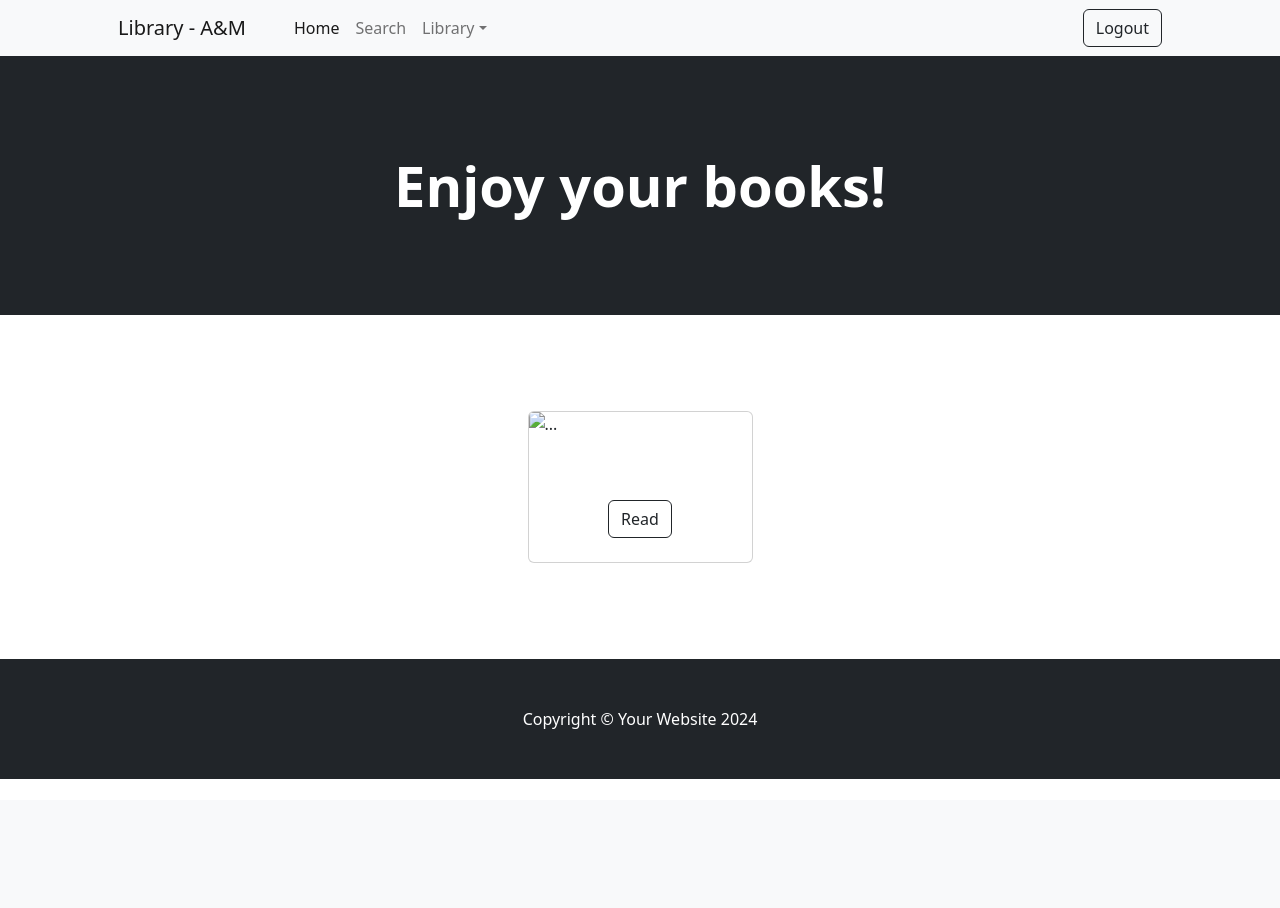
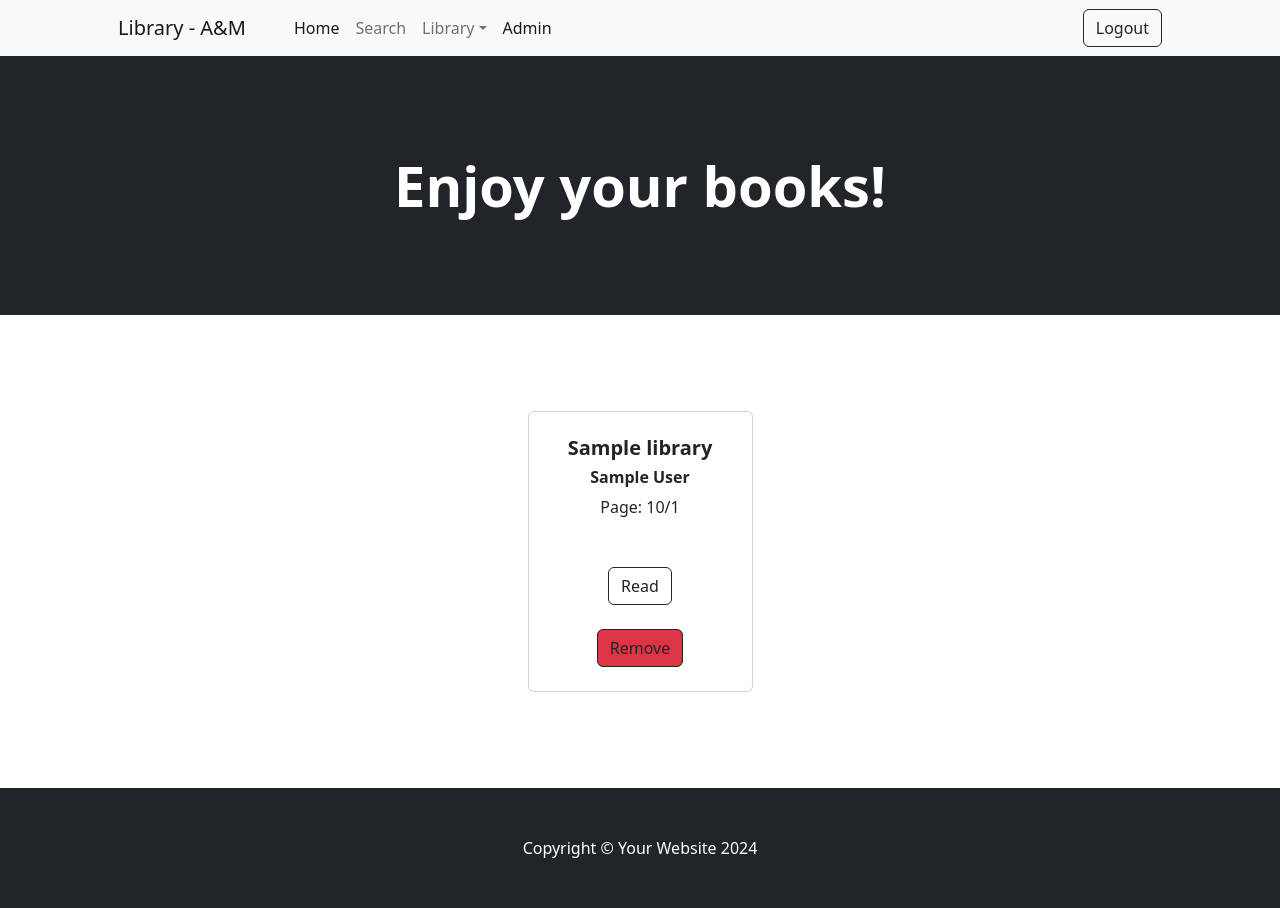
Before and after one commit to Vronst/Library-Microservices, a Flask app: page /library/my_library in a window 1280 px wide. Before the commit the page ends 779 px from the top, so only its background shows below. Run offline with Flask 3, Linux system fonts and the light colour scheme; a user stored in the database is signed in; tables that the repository leaves empty hold one stand-in row (values such as "Sample post"); some libraries are stand-ins or nearby versions.

Commit message:
adding and removing books work

```diff
--- a/Library_server/ui_backend/run.py
+++ b/Library_server/ui_backend/run.py
@@ -1,9 +1,23 @@
 import os
+import sys
 from server import create_app # db
 
 
 app = create_app()
 
 if __name__ == '__main__':
+    if '-p' in sys.argv:
+        populate_users_db()
+        sys.argv.remove('-p')
+    if '-Rp' in sys.argv:
+        from server.utils import populate_users_db, reset_database
+        reset_database()
+        populate_users_db()
+        sys.argv.remove('-Rp')
+    if '-R' in sys.argv:
+        from server.utils import reset_database
+        reset_database()
+        sys.argv.remove('-R')
+
     port: int = int(os.getenv('UI_PORT', 14440))
     app.run(debug=True, host='0.0.0.0', port=port)
--- a/Library_server/ui_backend/server/__init__.py
+++ b/Library_server/ui_backend/server/__init__.py
@@ -11,6 +11,11 @@ from .utils import login_manager
 session: scoped_session
 
 
+def get_engine() -> Engine:
+    engine: Engine = create_engine(Config.DATABASE_URL)
+    return engine
+
+
 def create_app() -> Flask:
     global session
 
@@ -21,7 +26,7 @@ def create_app() -> Flask:
     login_manager.init_app(app)
     login_manager.login_view = 'auth.login'
 
-    engine: Engine = create_engine(Config.DATABASE_URL)
+    engine: Engine = get_engine()
     sessionlocal: sessionmaker = sessionmaker(autocommit=False, autoflush=False, bind=engine)
     session = scoped_session(sessionlocal)
 
--- a/Library_server/ui_backend/server/routes/main.py
+++ b/Library_server/ui_backend/server/routes/main.py
@@ -14,8 +14,7 @@ main = Blueprint(
     template_folder=os.path.join(
         os.path.dirname(__file__), '../templates/main'))
 
-# TODO: showing books after login in library and latest in index
-# TODO: search route, famili library, all books, your library
+# TODO: change session to only store book id's and use them to query cache, like redis
 
 @main.route('/')
 def index() -> str:
@@ -37,11 +36,7 @@ def index() -> str:
     # here I should receive books
     # books: list[dict]
 
-    # for book in books:
-    #     rating = book.get('rating', None)
-    #     if rating:
-    #         book['rating'] = round(rating)
-    #         book['img'] = book['img'] | 'https://dummyimage.com/600x700/dee2e6/6c757d.jpg'
+    # 'https://dummyimage.com/600x700/dee2e6/6c757d.jpg'
 
     # TODO: Delete example book
     # book: dict = {
@@ -67,27 +62,30 @@ def index() -> str:
     }
     import copy  #FIXME: delete this
     ...
-    try:
-        response = requests.get('http://localhost:7056/api/Books')
-        books = response.text
-    except requests.exceptions.ConnectionError:
-        books = None
-        flash('Due to some error we couldn\'t load our books')
+    # try:
+    #     response = requests.get('http://localhost:7056/api/Books')
+    #     books = response.text
+    # except requests.exceptions.ConnectionError:
+    #     books = None
+    #     flash('Due to some error we couldn\'t load our books')
     session['books'] = [copy.deepcopy(books), copy.deepcopy(books)]  # FIXME: delete [] and add request to mateo db
     return render_template('index.html', books=[books, books])
 
 
 @main.route('/book/<string:author>/<string:name>/')
-def book_view(author, name) -> str:
-    if books := session.get('books'):
+def book_view(author: str, name: str) -> str:
+    if books := session.get('books', None):
+        ...  # query matis db for books since session should hold only id's / check redis?
         for book in books:
             current_book = book if book.get('autor') == author and book.get('tytul') == name else None
             if current_book:
+                session['current_book'] = current_book
                 break
     else:
         # TODO: query matis db
         ...
-    return render_template('book_view.html', book=current_book, related_books=[1, 1])
+    in_library: Library | None = db_session.query(Library).filter(Library.book_author == author, Library.book_name == name).first()
+    return render_template('book_view.html', book=current_book, related_books=[1, 1], in_library=in_library)
 
 
 @main.route('/search/', methods=['GET', 'POST'])
@@ -100,6 +98,12 @@ def search() -> str:
     return render_template('search.html', form=form)
 
 
+@main.route('/library/')
+def all_books() -> str:
+    ...
+    return render_template('library.html')
+
+
 @main.route('/library/family_library/')
 @login_required
 def family_library() -> str:
@@ -107,7 +111,7 @@ def family_library() -> str:
    return render_template('library.html')
 
 
-@main.route('/library/my_library')
+@main.route('/library/my_library', methods=['GET'])
 @login_required
 def user_library() -> str:
     books: list[Library] = db_session.query(Library).filter(
@@ -117,20 +121,48 @@ def user_library() -> str:
     return render_template('library.html', pofile=f"{current_user.name}'s Library", books=books)
 
 
-@main.route('/library/')
-def all_books() -> str:
-    ...
-    return render_template('library.html')
+# @main.route('/library/my_library/<string:author>/<string:name>')
+# @login_required
+# def owned_book(author: str, name:str) -> str | Response:
+#     book = db_session.query(Library).filter(
+#         Library.user_id == current_user.get_id(),
+#         Library.book_author == author,
+#         Library.book_name == name)
+#     if book:
+#         ...
+#         return render_template('book.html')
+#     else:
+#         # TODO: query matis db and based on result redirect to correct page
+#         if ...:
+#             return redirect(url_for('main.book_view'))
+#         else:
+#             return redirect(url_for('main.user_library'))
 
 
-@main.route('/add/<string:author>/<string:name>')
+@main.route('/library/my_library/<string:author>/<string:name>', methods=['POST', 'DELETE'])
 @login_required
-def add_to_library(author, name) -> Response:
-    new_book = Library(
-        book_name=name,
-        book_author=author,
-        user_id=int(current_user.get_id()),
-    )
-    db_session.add(new_book)
-    db_session.commit()
-    return redirect(url_for('book_view', author=author, name=name))
+def edit_library(author: str, name: str) -> tuple[str, int] | Response:
+    check_user_db = db_session.query(Library).filter(Library.book_author == author, Library.book_name == name).first()
+    check_our_db = ...  # check if we have book
+
+    if request.method == 'POST' and not check_user_db and check_our_db:
+        new_book = Library(
+            book_name=name,
+            book_author=author,
+            user_id=int(current_user.get_id()),
+            pages=session['current_book']['liczbaStron']
+        )
+        db_session.add(new_book)
+        db_session.commit()
+        return redirect(url_for('main.book_view', author=author, name=name))
+    elif request.method == 'DELETE' and check_user_db:
+        db_session.delete(check_user_db)
+        db_session.commit()
+        return '', 204
+    else:
+        flash('You already own this book')
+        return redirect(url_for('main.user_library'))
+
+
+
+# @main.route('/')
--- a/Library_server/ui_backend/server/templates/base.html
+++ b/Library_server/ui_backend/server/templates/base.html
@@ -44,6 +44,9 @@
                                 <li><a class="dropdown-item" href="{{ url_for('main.user_library') }}">Your library</a></li>
                             </ul>
                         </li>
+                    {% endif %}
+                    {% if current_user.is_admin %}
+                        <li class="nav-item"><a class="nav-link active" aria-current="page" href="{{ url_for('main.index') }}">Admin</a></li>
                     {% endif %}
                     </ul>
                     <form class="d-flex">
@@ -157,7 +160,8 @@
         <script src="https://cdn.jsdelivr.net/npm/bootstrap@5.2.3/dist/js/bootstrap.bundle.min.js"></script>
         <!-- Core theme JS-->
         <script src="{{ url_for('static', filename='js/scripts.js') }}"></script>
-
+        {% block scripts %}
+        {% endblock %}
     </body>
 </html>
 {% endblock %}
--- a/Library_server/ui_backend/server/templates/main/library.html
+++ b/Library_server/ui_backend/server/templates/main/library.html
@@ -1,6 +1,6 @@
 {% extends 'base.html' %}
 {% block title %}
-{{profile}}
+{{ profile }}
 {% endblock %}
 {% block center_text%}
 <h1 class="display-4 fw-bolder">Enjoy your books!</h1>
@@ -14,12 +14,14 @@
                 <div class="card h-100">
                     <!-- Sale badge-->
                     <!-- Product image-->
-                    <img class="card-img-top" src="{{ book.img }}" alt="..." />
+                    {# <img class="card-img-top" src="{{ book.img }}" alt="..." /> #}
                     <!-- Product details-->
                     <div class="card-body p-4">
                         <div class="text-center">
                             <!-- Product name-->
-                            <h5 class="fw-bolder">{{ book.name }}</h5>
+                            <h5 class="fw-bolder">{{ book.book_name }}</h5>
+                            <h6 class="fw-bolder">{{ book.book_author }}</h6>
+                            <p>Page: {{ book.current_page }}/{{ book.pages }}</p>
                             <!-- Product reviews-->
                             <div class="d-flex justify-content-center small text-warning mb-2">
                             </div>
@@ -28,8 +30,10 @@
                     </div>
                     <!-- Product actions-->
                     <div class="card-footer p-4 pt-0 border-top-0 bg-transparent">
-                    {# TODO: edit href of read #}
-                        <div class="text-center"><a class="btn btn-outline-dark mt-auto" href="#">Read</a></div>
+                        <div class="text-center"><a class="btn btn-outline-dark mt-auto" href="{{ url_for('main.book_view', author=book.book_author, name=book.book_name) }}">Read</a></div>
+                    </div>
+                    <div class="card-footer p-4 pt-0 border-top-0 bg-transparent">
+                        <div class="text-center"><button class="btn btn-outline-dark mt-auto bg-danger" onclick="deleteBook('{{ book.book_author }}', '{{ book.book_name }}')">Remove</button></div>
                     </div>
                 </div>
             </div>
@@ -37,4 +41,23 @@
         </div>
     </div>
 </section>
+{% block scripts %}
+<script>
+function deleteBook(author, name) {
+    fetch(`/library/my_library/${author}/${name}`, {
+        method: 'DELETE',
+        headers: {
+            'Content-Type': 'application/json'
+        }
+    }).then(response => {
+        if (response.ok) {
+            alert("Book removed successfully!");
+            location.reload();
+        } else {
+            alert("Failed to remove book.");
+        }
+    }).catch(error => console.error('Error:', error));
+}
+</script>
 {% endblock %}
+{% endblock %}
--- a/Library_server/ui_backend/server/utils.py
+++ b/Library_server/ui_backend/server/utils.py
@@ -1,5 +1,6 @@
 from datetime import date
 from wtforms import ValidationError
+from sqlalchemy import Engine, text
 from flask_login import LoginManager
 from werkzeug.security import generate_password_hash
 from .models import User
@@ -23,6 +24,19 @@ def birth_date_check(form, field) -> None:
         raise ValidationError("Invalid date")
 
 
+def reset_database() -> None:
+    from server import get_engine
+    from server import Base
+
+    engine: Engine = get_engine()
+
+    Base.metadata.drop_all(bind=engine)
+    Base.metadata.create_all(bind=engine)
+
+    engine.dispose()
+    print("Database successfuly reseted")
+
+
 def populate_users_db() -> None:
     from server import session as db_session
 
@@ -33,5 +47,15 @@ def populate_users_db() -> None:
         email='adam@adam.pl',
         password=generate_password_hash('adam', salt_length=24)
     )
+    admin = User(
+        nick='admin',
+        admin=True,
+        name='admin',
+        surname='admin',
+        email='admin@admin.pl',
+        password=generate_password_hash('admin', salt_length=24)
+    )
     db_session.add(user)
+    db_session.add(admin)
     db_session.commit()
+    print("Database successfuly populated")
```
Also changed, not shown: Library_server/ui_backend/server/models.py (+12 -3 lines), Library_server/ui_backend/server/templates/main/book_view.html (+7 -5 lines).
